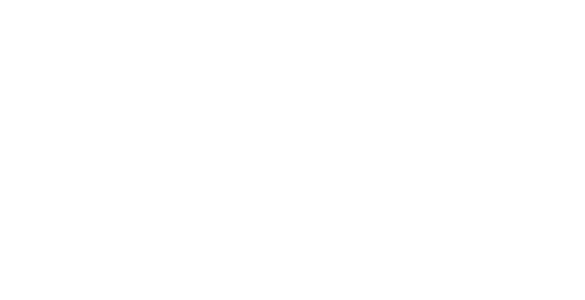
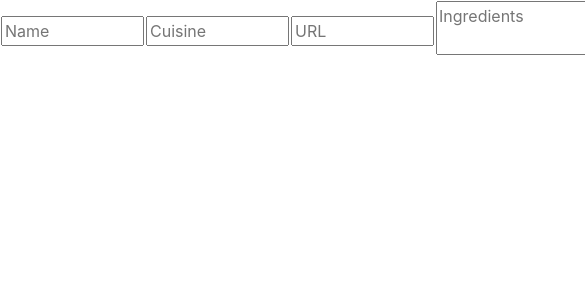
Before and after one commit to kuzjt93/Events-Planning, a React (Create React App) app in the folder frontend/: page /menu in a window 390 px wide. Before the commit this address had no page. Shown: the top 300 px of the page, 585 px wide, since content can reach past the window. Built offline with nearby package versions, Linux system fonts and the light colour scheme.

Commit message:
navbar missing mobile design

```diff
--- a/frontend/src/App.js
+++ b/frontend/src/App.js
@@ -1,13 +1,16 @@
 import "./App.css";
 import { Route, Routes } from "react-router-dom";
 import Home from "./Home/Home";
+import MenuView from "./Menu/MenuView";
+import { MenuForm } from "./Menu/MenuForm";
 
 function App() {
   return (
     <div className="App">
       <header className="">
         <Routes>
-          <Route path="/" element={<Home />} />
+          <Route path="/" exact={true} element={<Home />} />
+          <Route path="/menu" element={<MenuForm />} />
         </Routes>
       </header>
     </div>
--- a/frontend/src/Home/Home.js
+++ b/frontend/src/Home/Home.js
@@ -1,5 +1,6 @@
 import React from "react";
 import { Link } from "react-router-dom";
+import MenuView from "../Menu/MenuView";
 
 const Home = () => {
   return (
@@ -52,7 +53,7 @@ const Home = () => {
               </Link>
             </li>
             <li class="nav-item">
-              <Link class="nav-link" to="#menu">
+              <Link class="nav-link" to="/menu">
                 Menu
               </Link>
             </li>
--- /dev/null
+++ b/frontend/src/Menu/MenuForm.js
@@ -0,0 +1,128 @@
+import React, { useState } from "react";
+
+export const MenuForm = () => {
+  //   function RecipeCreate({ createRecipe }) {
+  //     const [entry, setEntry] = useState("");
+  //     const [name, setName] = useState("");
+  //     const [cuisine, setCuisine] = useState("");
+  //     const [photo, setPhoto] = useState("");
+  //     const [ingredients, setIngredients] = useState("");
+  //     const [preparation, setPreparation] = useState("");
+
+  //     const [recipeData, setRecipeData] = useState([]);
+  //     const handleEntryChange = (event) => setEntry(event.target.value);
+
+  //     const handleSubmit = (event) => {
+  //       event.preventDefault();
+  //       console.log("Updated Recipe List");
+  //       setEntry("");
+  //       setRecipeData(
+  //         createRecipe({ name, cuisine, photo, ingredients, preparation })
+  //       );
+  //     };
+
+  //     const onSubmitHandler = (event) => {
+  //       event.preventDefault();
+  //       setName("");
+  //       setCuisine("");
+  //       setPhoto("");
+  //       setIngredients("");
+  //       setPreparation("");
+  //       createRecipe({ name, cuisine, photo, ingredients, preparation });
+  //     };
+
+  //     const nameChangeHandler = (event) => setName(event.target.value);
+  //     const cuisineChangeHandler = (event) => setCuisine(event.target.value);
+  //     const photoChangeHandler = (event) => setPhoto(event.target.value);
+  //     const ingredientsChangeHandler = (event) =>
+  //       setIngredients(event.target.value);
+  //     const preparationChangeHandler = (event) =>
+  //       setPreparation(event.target.value);
+
+  return (
+    <form
+      name="create"
+      // onSubmit={onSubmitHandler}
+    >
+      <table>
+        <tbody>
+          <tr>
+            <td>
+              {
+                <input
+                  id="name"
+                  name="name"
+                  required={true}
+                  //   value={name}
+                  type="text"
+                  size="9"
+                  //   onChange={nameChangeHandler}
+                  placeholder="Name"
+                />
+              }
+            </td>
+            <td>
+              {
+                <input
+                  id="cuisine"
+                  name="cuisine"
+                  type="text"
+                  placeholder="Cuisine"
+                  size="9"
+                  required={true}
+                  //   value={cuisine}
+                  //   onChange={cuisineChangeHandler}
+                />
+              }
+            </td>
+            <td>
+              {
+                <input
+                  id="photo"
+                  name="photo"
+                  type="url"
+                  placeholder="URL"
+                  size="9"
+                  required={true}
+                  //   value={photo}
+                  //   onChange={photoChangeHandler}
+                />
+              }
+            </td>
+            <td>
+              {
+                <textarea
+                  id="ingredients"
+                  name="ingredients"
+                  type="text"
+                  placeholder="Ingredients"
+                  size="9"
+                  required={true}
+                  //   value={ingredients}
+                  //   onChange={ingredientsChangeHandler}
+                />
+              }
+            </td>
+            <td>
+              {
+                <textarea
+                  id="preparation"
+                  name="preparation"
+                  type="text"
+                  placeholder="Preparation"
+                  size="9"
+                  required={true}
+                  //   value={preparation}
+                  //   onChange={preparationChangeHandler}
+                />
+              }
+            </td>
+            <td>
+              <button type="submit">Create</button>
+            </td>
+          </tr>
+        </tbody>
+      </table>
+    </form>
+  );
+};
--- /dev/null
+++ b/frontend/src/Menu/MenuView.js
@@ -0,0 +1,11 @@
+import React from "react";
+
+const MenuView = () => {
+  return (
+    <div>
+      <h1>Menu</h1>
+    </div>
+  );
+};
+
+export default MenuView;
```
